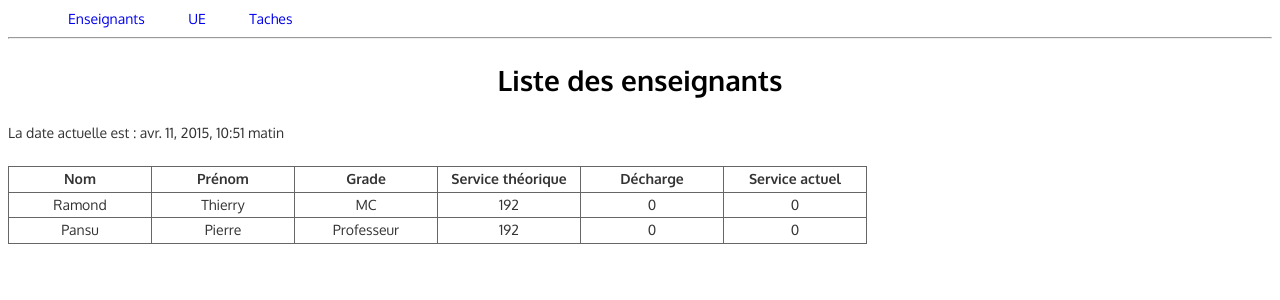
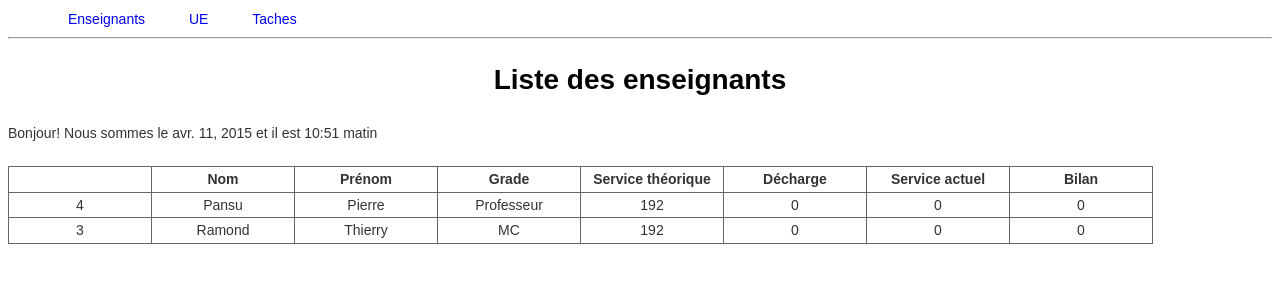
Before and after one commit to thierryramond/trServ, a Django app: page /enseignants/ in a window 1280 px wide. Shown: the top 300 px of the page. Run offline with Django 3.2, Linux system fonts and the light colour scheme; data comes from the database, SQL or seed files in the repository; both versions use the stored data as it was after the commit; parts of the project's set-up code (start-up, migrations or seed data) failed here and were passed over.

Commit message:
listes ordonnées

```diff
--- a/trServ/services/models.py
+++ b/trServ/services/models.py
@@ -12,6 +12,7 @@ class Enseignant(models.Model):
 	arrivé_en = models.DateField()
 	photo = models.ImageField(blank=True)
 	attribué = models.IntegerField (default = 0)
+	bilan = models.IntegerField ()
 
 	def __str__(self):
 		return ('{1} {0}'.format(self.nom, self.prenom))
--- a/trServ/services/static/services/trstyle.css
+++ b/trServ/services/static/services/trstyle.css
@@ -2,7 +2,7 @@
 
 
 body{
-	font: 14px/1.6 'Oxygen',sans-serif;
+	font: 14px/1.6 Arial,'Oxygen',sans-serif;
 	background-color: #fff;
 	color: #333;
 }
--- a/trServ/services/templates/services/enseignants.html
+++ b/trServ/services/templates/services/enseignants.html
@@ -6,21 +6,25 @@
 
 <h1>Liste des enseignants</h1>
 
-
-La date actuelle est : {{date}}
+Bonjour! Nous sommes le {{datetime|date}} et il est {{datetime|time}}
 <br/><br/>
 
 <table>
 <tr>
+	<th> </th>
 	<th> Nom</th>
 	<th> Prénom</th>
 	<th> Grade</th>
 	<th> Service théorique</th>
 	<th> Décharge </th>
 	<th> Service actuel </th>
+	<th> Bilan</th>
 </tr>
-{% for enseignant in Enseignants %}
+{% for enseignant in Enseignants%}
 <tr>
+	<td>
+		{{enseignant.id}}
+	</td>
 	<td>
 		{{enseignant.nom}}
 	</td>
@@ -39,6 +43,9 @@ La date actuelle est : {{date}}
 	<td>
 		{{enseignant.attribué}}
 	</td>
+	<td>
+		{{enseignant.bilan}}
+	</td>
 </tr>
 {% endfor %}
 
--- a/trServ/services/views.py
+++ b/trServ/services/views.py
@@ -1,5 +1,6 @@
 from django.shortcuts import render
 from django.utils import timezone
+
 
 # Create your views here.
 
@@ -10,14 +11,14 @@ def home(request):
 
 from .models import Enseignant
 def liste_enseignants(request):
-	liste = Enseignant.objects.all()
-	return render(request, 'services/enseignants.html',{'date': timezone.now(), 'Enseignants' : liste})
+	liste_ens = Enseignant.objects.order_by('nom')
+	return render(request, 'services/enseignants.html',{'datetime': timezone.now(), 'Enseignants' : liste_ens})
 
 
 from .models import Ue
 def liste_ue(request):
-	liste = Ue.objects.all()
-	return render(request, 'services/ue.html',{'date': timezone.now(), 'Ue' : liste})
+	liste_ue = Ue.objects.order_by('année','semestre')
+	return render(request, 'services/ue.html',{'date': timezone.now(), 'Ue' : liste_ue})
 
 
 from .models import Tache
@@ -27,30 +28,30 @@ def liste_taches(request):
 
 from .forms import EnseignantForm
 def nouvelens(request):
-    if request.method == 'POST':  # S'il s'agit d'une requête POST
-        form = EnseignantForm(request.POST)  # Nous reprenons les données
+	if request.method == 'POST':  # S'il s'agit d'une requête POST
+		form = EnseignantForm(request.POST)  # Nous reprenons les données
 
-        if form.is_valid(): # Nous vérifions que les données envoyées sont valides
-            form.save()
+		if form.is_valid(): # Nous vérifions que les données envoyées sont valides
+			form.save()
 
-    else: # Si ce n'est pas du POST, c'est probablement une requête GET
-        form = EnseignantForm()  # Nous créons un formulaire vide
+	else: # Si ce n'est pas du POST, c'est probablement une requête GET
+		form = EnseignantForm()  # Nous créons un formulaire vide
 
-    return render(request, "services/ens_form.html", locals())
+	return render(request, "services/ens_form.html", locals())
 
 from .forms import UeForm
 def nouvelleue(request):
-    if request.method == 'POST':  # S'il s'agit d'une requête POST
-        form = UeForm(request.POST)  # Nous reprenons les données
+	if request.method == 'POST':  # S'il s'agit d'une requête POST
+		form = UeForm(request.POST)  # Nous reprenons les données
 
-        if form.is_valid(): # Nous vérifions que les données envoyées sont valides
-            form.save()
+		if form.is_valid(): # Nous vérifions que les données envoyées sont valides
+			form.save()
 
-    else: # Si ce n'est pas du POST, c'est probablement une requête GET
-        form = UeForm()  # Nous créons un formulaire vide
+	else: # Si ce n'est pas du POST, c'est probablement une requête GET
+		form = UeForm()  # Nous créons un formulaire vide
 
-    return render(request, "services/ue_form.html", locals())
+	return render(request, "services/ue_form.html", locals())
 
 
 def une_ue(request,code):
-    return render(request, "services/une_ue.html", {'code': code})
+	return render(request, "services/une_ue.html", {'code': code})
```
Also changed, not shown: trServ/db.sqlite3, trServ/services/migrations/0011_enseignant_bilan.py (added).
